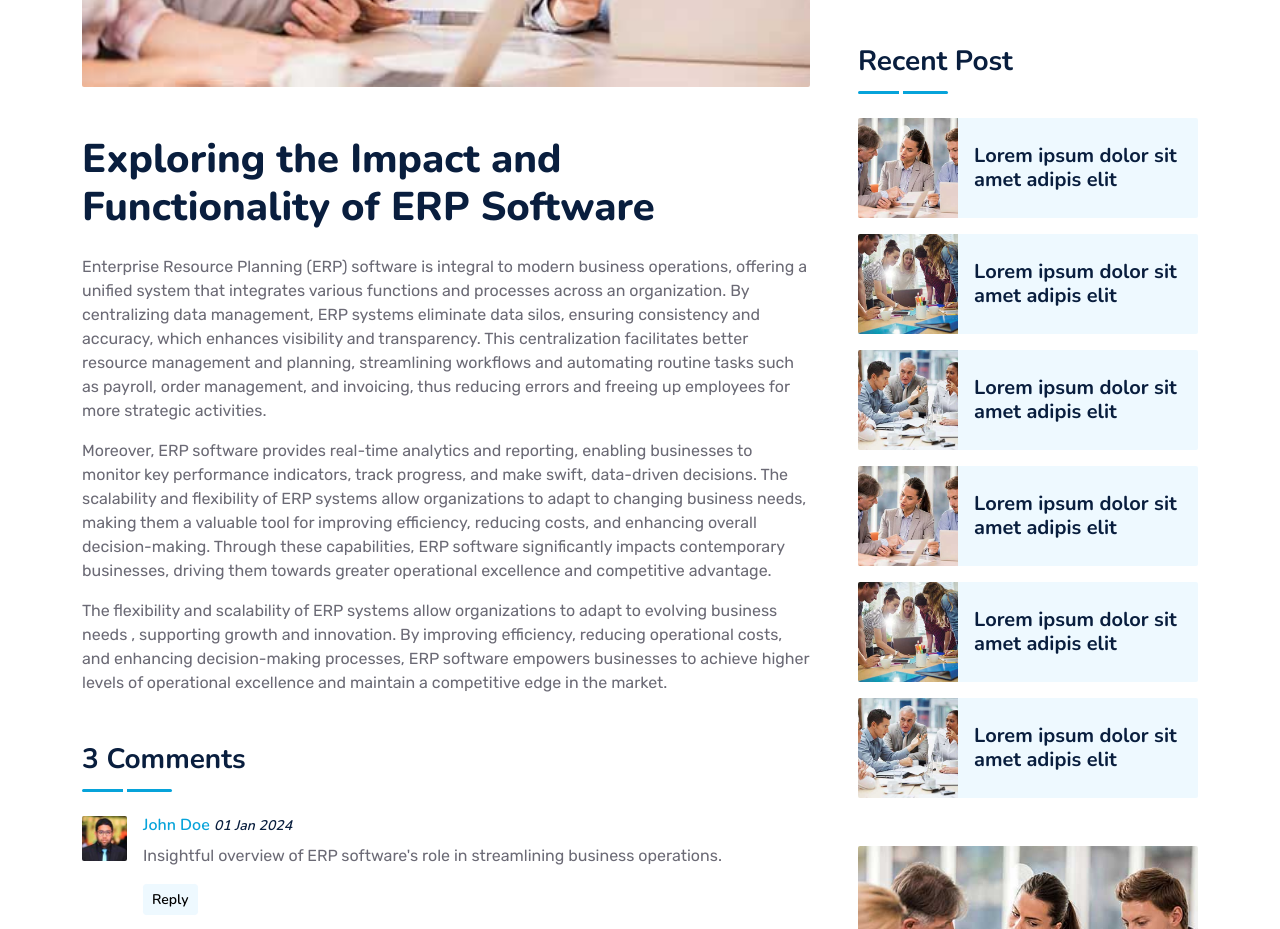
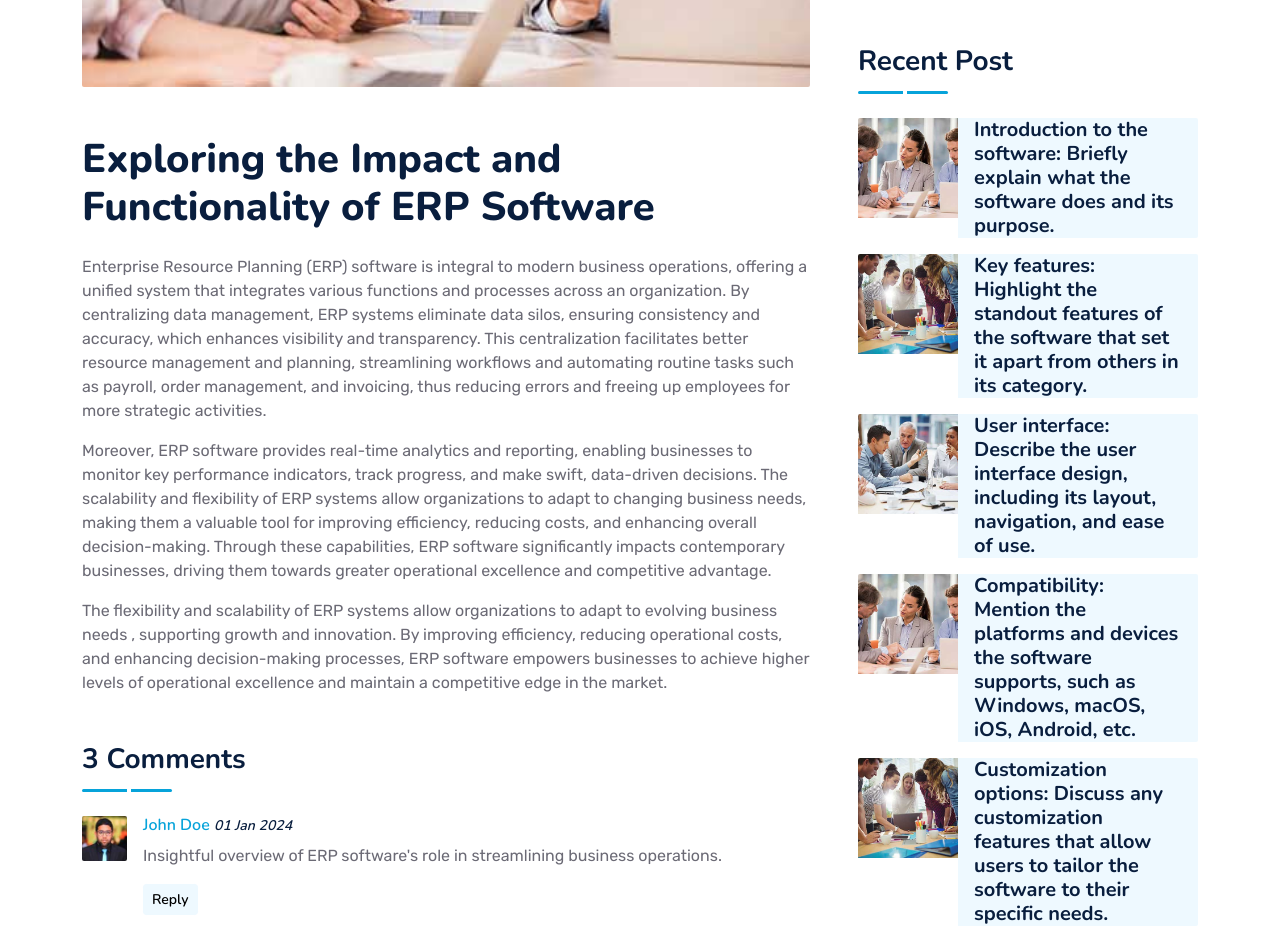
Before and after one commit to amalnadhv/software, a plain HTML site: page detail.html in a window 1280 px wide. Shown: the part 1042-1971 px from the top of the page. Drawn offline with nearby package versions, Linux system fonts and the light colour scheme; a script that the page names is missing.

Commit message:
Update detail.html

```diff
--- a/detail.html
+++ b/detail.html
@@ -258,32 +258,32 @@
                         </div>
                         <div class="d-flex rounded overflow-hidden mb-3">
                             <img class="img-fluid" src="img/blog-1.jpg" style="width: 100px; height: 100px; object-fit: cover;" alt="">
-                            <a href="" class="h5 fw-semi-bold d-flex align-items-center bg-light px-3 mb-0">Lorem ipsum dolor sit amet adipis elit
+                            <a href="" class="h5 fw-semi-bold d-flex align-items-center bg-light px-3 mb-0">Introduction to the software: Briefly explain what the software does and its purpose.
                             </a>
                         </div>
                         <div class="d-flex rounded overflow-hidden mb-3">
                             <img class="img-fluid" src="img/blog-2.jpg" style="width: 100px; height: 100px; object-fit: cover;" alt="">
-                            <a href="" class="h5 fw-semi-bold d-flex align-items-center bg-light px-3 mb-0">Lorem ipsum dolor sit amet adipis elit
+                            <a href="" class="h5 fw-semi-bold d-flex align-items-center bg-light px-3 mb-0">Key features: Highlight the standout features of the software that set it apart from others in its category.
                             </a>
                         </div>
                         <div class="d-flex rounded overflow-hidden mb-3">
                             <img class="img-fluid" src="img/blog-3.jpg" style="width: 100px; height: 100px; object-fit: cover;" alt="">
-                            <a href="" class="h5 fw-semi-bold d-flex align-items-center bg-light px-3 mb-0">Lorem ipsum dolor sit amet adipis elit
+                            <a href="" class="h5 fw-semi-bold d-flex align-items-center bg-light px-3 mb-0">User interface: Describe the user interface design, including its layout, navigation, and ease of use.
                             </a>
                         </div>
                         <div class="d-flex rounded overflow-hidden mb-3">
                             <img class="img-fluid" src="img/blog-1.jpg" style="width: 100px; height: 100px; object-fit: cover;" alt="">
-                            <a href="" class="h5 fw-semi-bold d-flex align-items-center bg-light px-3 mb-0">Lorem ipsum dolor sit amet adipis elit
+                            <a href="" class="h5 fw-semi-bold d-flex align-items-center bg-light px-3 mb-0">Compatibility: Mention the platforms and devices the software supports, such as Windows, macOS, iOS, Android, etc.
                             </a>
                         </div>
                         <div class="d-flex rounded overflow-hidden mb-3">
                             <img class="img-fluid" src="img/blog-2.jpg" style="width: 100px; height: 100px; object-fit: cover;" alt="">
-                            <a href="" class="h5 fw-semi-bold d-flex align-items-center bg-light px-3 mb-0">Lorem ipsum dolor sit amet adipis elit
+                            <a href="" class="h5 fw-semi-bold d-flex align-items-center bg-light px-3 mb-0">Customization options: Discuss any customization features that allow users to tailor the software to their specific needs.
                             </a>
                         </div>
                         <div class="d-flex rounded overflow-hidden mb-3">
                             <img class="img-fluid" src="img/blog-3.jpg" style="width: 100px; height: 100px; object-fit: cover;" alt="">
-                            <a href="" class="h5 fw-semi-bold d-flex align-items-center bg-light px-3 mb-0">Lorem ipsum dolor sit amet adipis elit
+                            <a href="" class="h5 fw-semi-bold d-flex align-items-center bg-light px-3 mb-0">Integration capabilities: Explain how the software integrates with other tools or platforms to enhance functionality.
                             </a>
                         </div>
                     </div>
```
